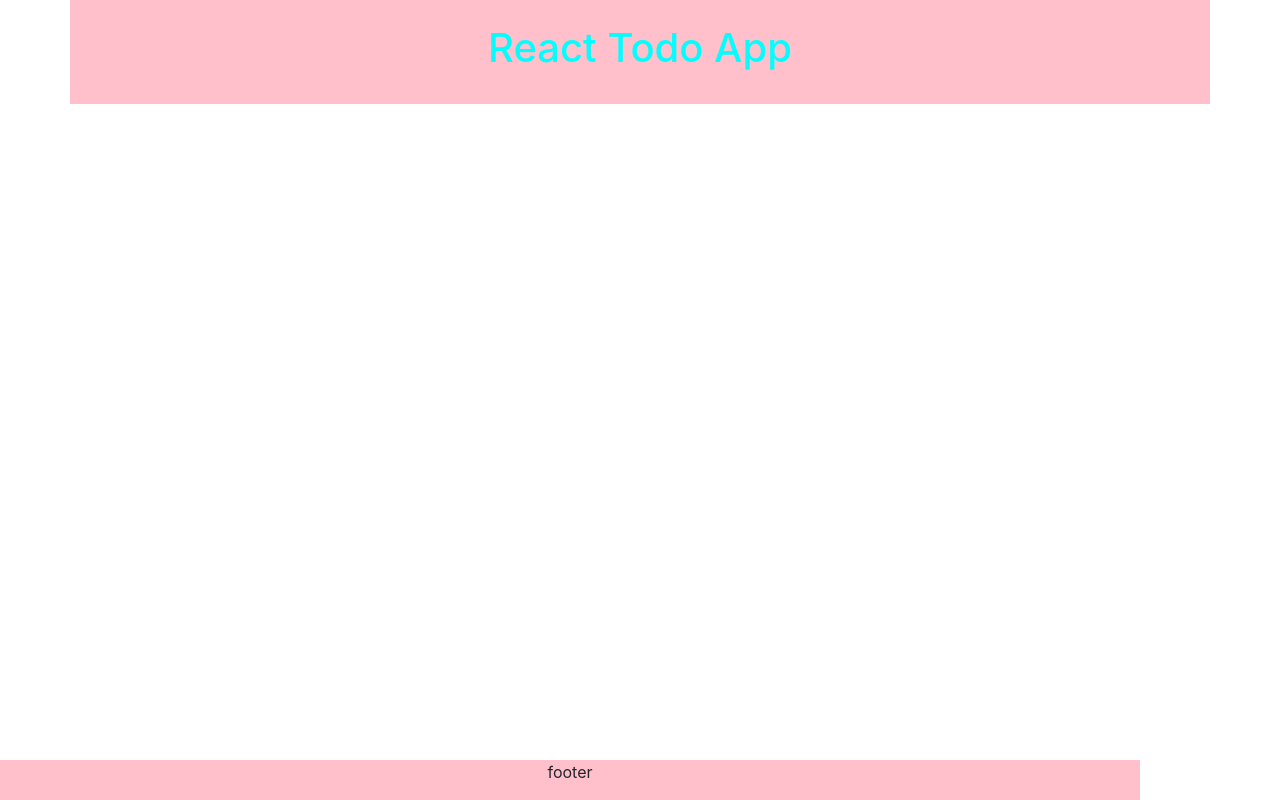
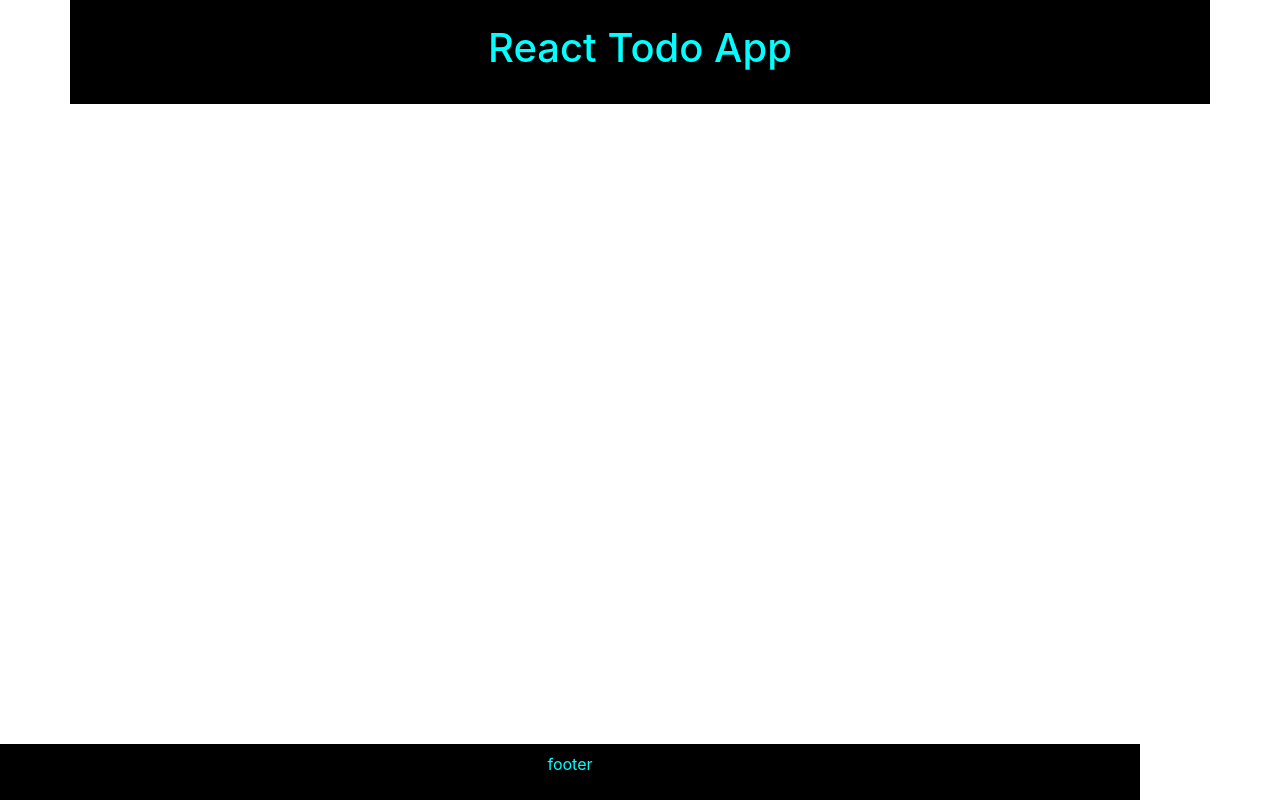
Before and after one commit to lucho20pt/react-todo-app-traversy, a React (Create React App) app: page / in a window 1280 px wide. Built offline with nearby package versions, Linux system fonts and the light colour scheme.

Commit message:
upd: components folder - header, footer & App.scss

```diff
--- a/src/App.scss
+++ b/src/App.scss
@@ -1,11 +1,19 @@
+// vars
+$bg1: black;
+$text1 : aqua;
+
 header {
-  background-color: pink;
+  background-color: $bg1;
   h1 {
-    color: aqua;
+    color: $text1;
   }
 }
+
 footer {
   position: fixed;
   bottom: 0;
-  background-color: pink;
+  background-color: $bg1;
+  p{
+    color: $text1;
+  }
 }
--- a/src/components/Footer/Footer.js
+++ b/src/components/Footer/Footer.js
@@ -5,7 +5,7 @@ class Footer extends Component {
         return (
             <footer className="container">
                 <div className="row">
-                    <div className="col-12 text-center">
+                    <div className="col-12 text-center p-2">
                         <p>footer</p>
                     </div>
                 </div>
--- a/src/components/Header/Header.js
+++ b/src/components/Header/Header.js
@@ -5,8 +5,8 @@ class Header extends Component {
         return (
             <header className="container">
                 <div className="row">
-                    <div className="col-12 text-center">
-                        <h1 className="p-4">React Todo App</h1>
+                    <div className="col-12 text-center p-4">
+                        <h1>React Todo App</h1>
                     </div>
                 </div>
             </header>
```
Also changed, not shown: 1 other file (tests, documents, lock files or other folders).
